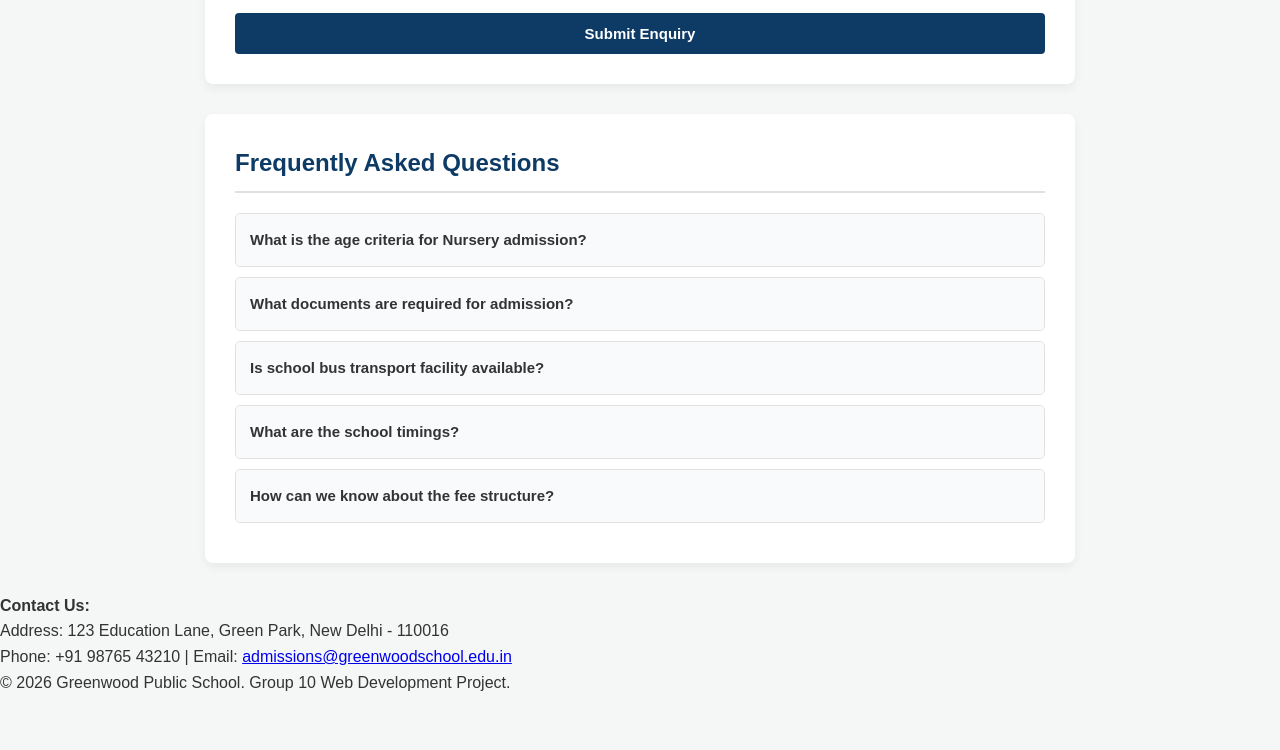
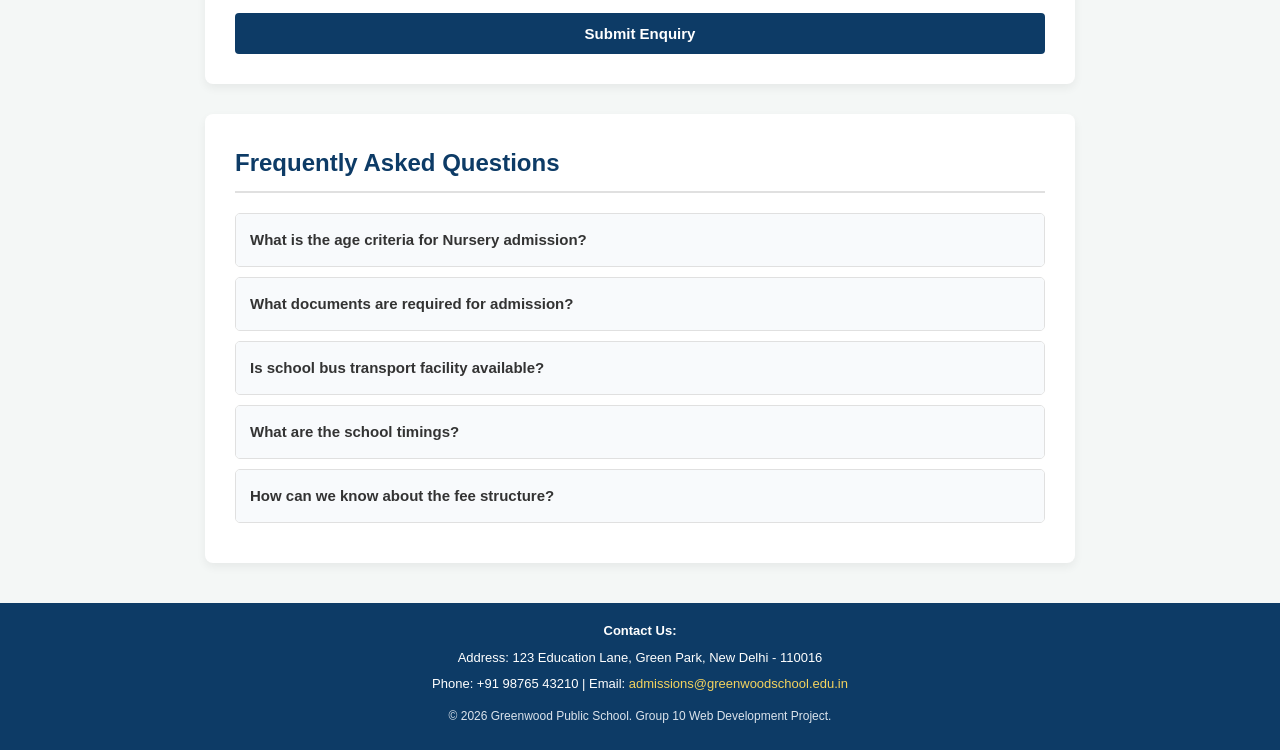
Before and after one commit to priyanshu2916-sp/School_Enquiry_Form_Page, a plain HTML site: page index.html in a window 1280 px wide. Shown: the part 1895-2645 px from the top of the page. Before the commit the page ends 2590 px from the top, so only its background shows below. Drawn offline with Linux system fonts and the light colour scheme.

Commit message:
Add footer styles to style.css
Added footer styles for layout and aesthetics.

```diff
--- a/style.css
+++ b/style.css
@@ -264,4 +264,30 @@ input, select, textarea {
 input:focus, select:focus, textarea:focus {
   border-color: #0d3b66;
   outline: none;
+}/* Footer */
+.footer {
+  text-align: center;
+  background-color: #0d3b66;
+  color: white;
+  padding: 18px;
+  font-size: 13px;
+  margin-top: 40px;
 }
+.footer p {
+  margin-bottom: 6px;
+}
+
+.footer a {
+  color: #f4d35e;
+  text-decoration: none;
+}
+
+.footer a:hover {
+  text-decoration: underline;
+}
+
+.footer .copyright {
+  margin-top: 12px;
+  font-size: 12px;
+  color: #dce4ec;
+}
```
